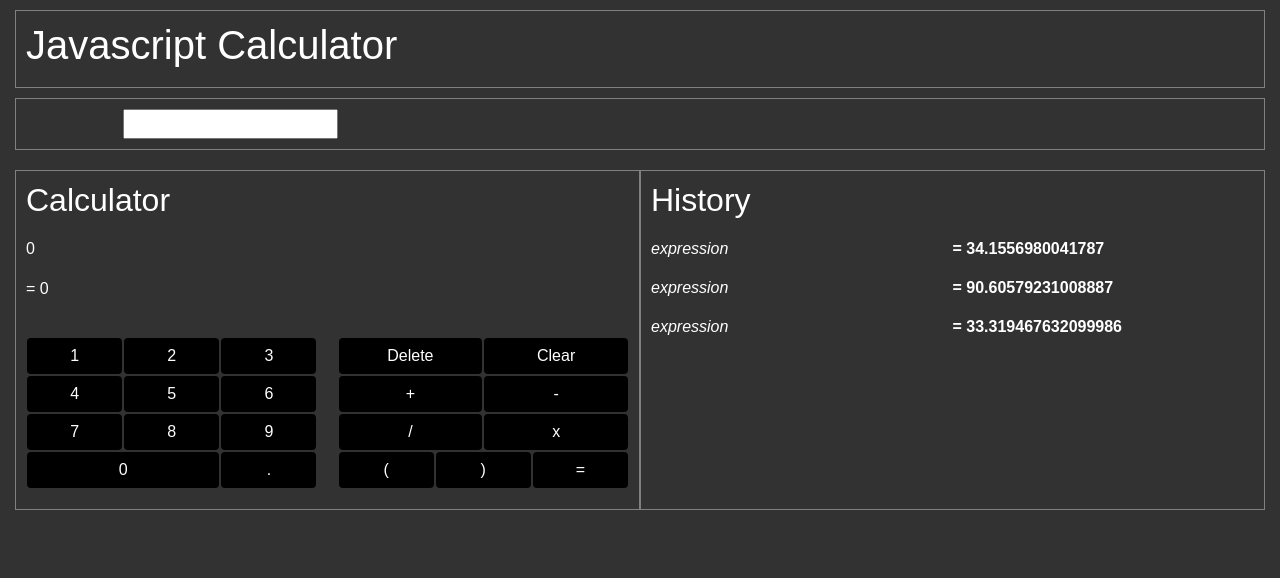
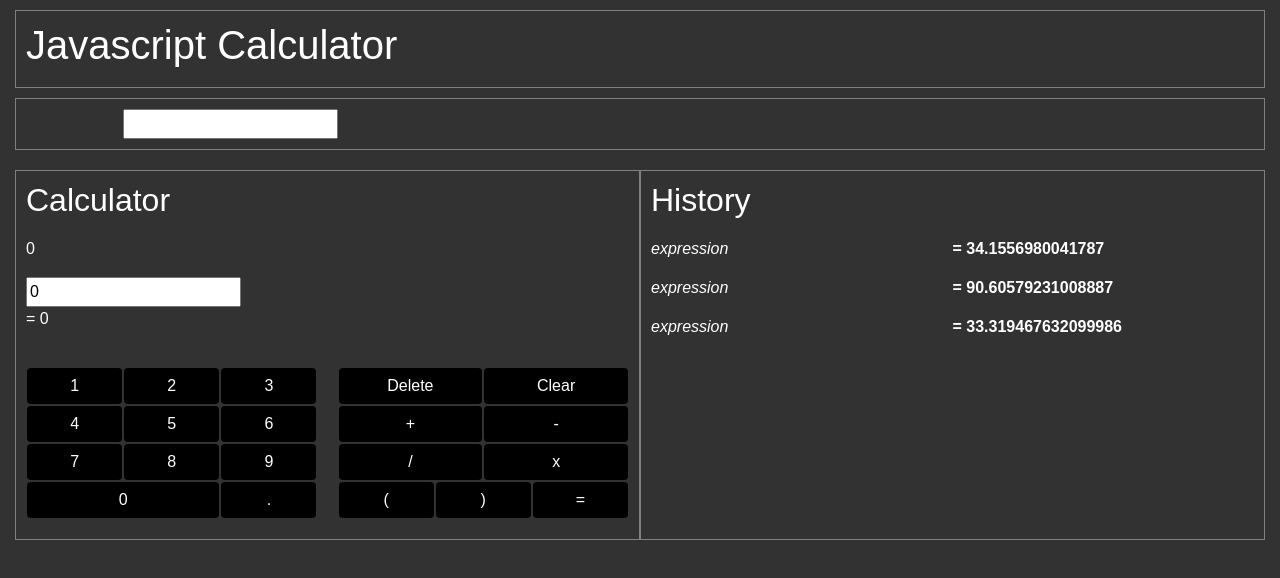
Before and after one commit to eliasm307/FCC-JavaScript-Calculator, a React (Create React App) app: page / in a window 1280 px wide. Shown: the top 578 px of the page. Built offline with nearby package versions, Linux system fonts and the light colour scheme.

Commit message:
Added text input for display text

```diff
--- a/src/components/CalculatorSection.jsx
+++ b/src/components/CalculatorSection.jsx
@@ -15,26 +15,40 @@ const CalculatorSection = ({ numberButtons, controlButtons, className, handleSuc
   const [evaluatedExpression, setEvaluatedExpression] = React.useState(0);
 
 
+  const updateDisplayTexts = (localDisplayText) => {
+    let sEvaluatedExp;
 
+    setDisplayText(localDisplayText);
+
+    // evaluate updated display text and display preview result
+    sEvaluatedExp = evaluateExp(localDisplayText);
+    setEvaluatedExpression(sEvaluatedExp.toString());
+    setPreviewText(sEvaluatedExp.toString());
+
+  }
+
+  const handleDisplayTextDirectChange = (e) => {
+    console.log("CalculatorSection", "Display text changed directly to: ", "'" + e.target.value + "'")
+    updateDisplayTexts(e.target.value);
+  }
 
   const handleButtonClick = (e) => {
-    console.log("Button clicked: ", "'" + e.target.innerHTML + "'")
+    console.log("CalculatorSection", "Button clicked: ", "'" + e.target.innerHTML + "'")
 
     let clickedButtonValue = e.target.innerHTML.trim();
-    let sEvaluatedExp;
     let objButton = {};
     let localDisplayText = displayText; // using a local variable because display text is updated async
 
 
     if(isNaN(clickedButtonValue) && clickedButtonValue!==".") {
       // if it is a command
-      console.log("it is a command button");
+      console.log("CalculatorSection", "it is a command button");
       objButton = controlButtons.find(e => e.value===clickedButtonValue)
 
     }
     else {
       // if it is a number or a decimal point
-      console.log("it is a number or decimal point button");
+      console.log("CalculatorSection", "it is a number or decimal point button");
       objButton = numberButtons.find(e => e.value===clickedButtonValue)
 
     }
@@ -42,7 +56,7 @@ const CalculatorSection = ({ numberButtons, controlButtons, className, handleSuc
     if(clickedButtonValue==="=") {
       // if equals button clicked, return last expression and evaluation result from state to parent
 
-      console.log("it is the equals button, evaluated expression result: ", evaluatedExpression);
+      console.log("CalculatorSection", "it is the equals button, evaluated expression result: ", evaluatedExpression);
 
       handleSuccessfulEvaluation({
         expression: displayText,
@@ -53,18 +67,15 @@ const CalculatorSection = ({ numberButtons, controlButtons, className, handleSuc
     else {
       // if a non equals button was clicked then amend display text as required
 
-      console.log("Button clicked object value: ", clickedButtonValue, "display text before action:", localDisplayText);
+      console.log("CalculatorSection", "Button clicked object value: ", clickedButtonValue, "display text before action:", localDisplayText);
 
       // update display text as per button string action
       localDisplayText = objButton.stringAction(displayText === "0" ? "" : displayText);
-      setDisplayText(localDisplayText);
 
-      console.log("Button clicked object value: ", clickedButtonValue, "display text after action:", localDisplayText);
+      updateDisplayTexts(localDisplayText)
 
-      // evaluate updated display text and display preview result
-      sEvaluatedExp = evaluateExp(localDisplayText);
-      setEvaluatedExpression(sEvaluatedExp.toString());
-      setPreviewText(sEvaluatedExp.toString());
+
+
     }
 
   }
@@ -89,7 +100,8 @@ const CalculatorSection = ({ numberButtons, controlButtons, className, handleSuc
   }
 
 
-  console.log("CalculatorSection: Pre-Render");
+  console.log("CalculatorSection", "CalculatorSection: Pre-Render");
+
   return (
 
     <section id="calculator-section" className="col-md-6">
@@ -100,6 +112,12 @@ const CalculatorSection = ({ numberButtons, controlButtons, className, handleSuc
       <Row noGutters id="container-display">
         <Col md={12}>
           <p id="display">{displayText}</p>
+          <input
+            id="txt"
+            type="text"
+            onChange={handleDisplayTextDirectChange}
+            value={displayText}
+          />
         </Col>
 
         <Col>
```
